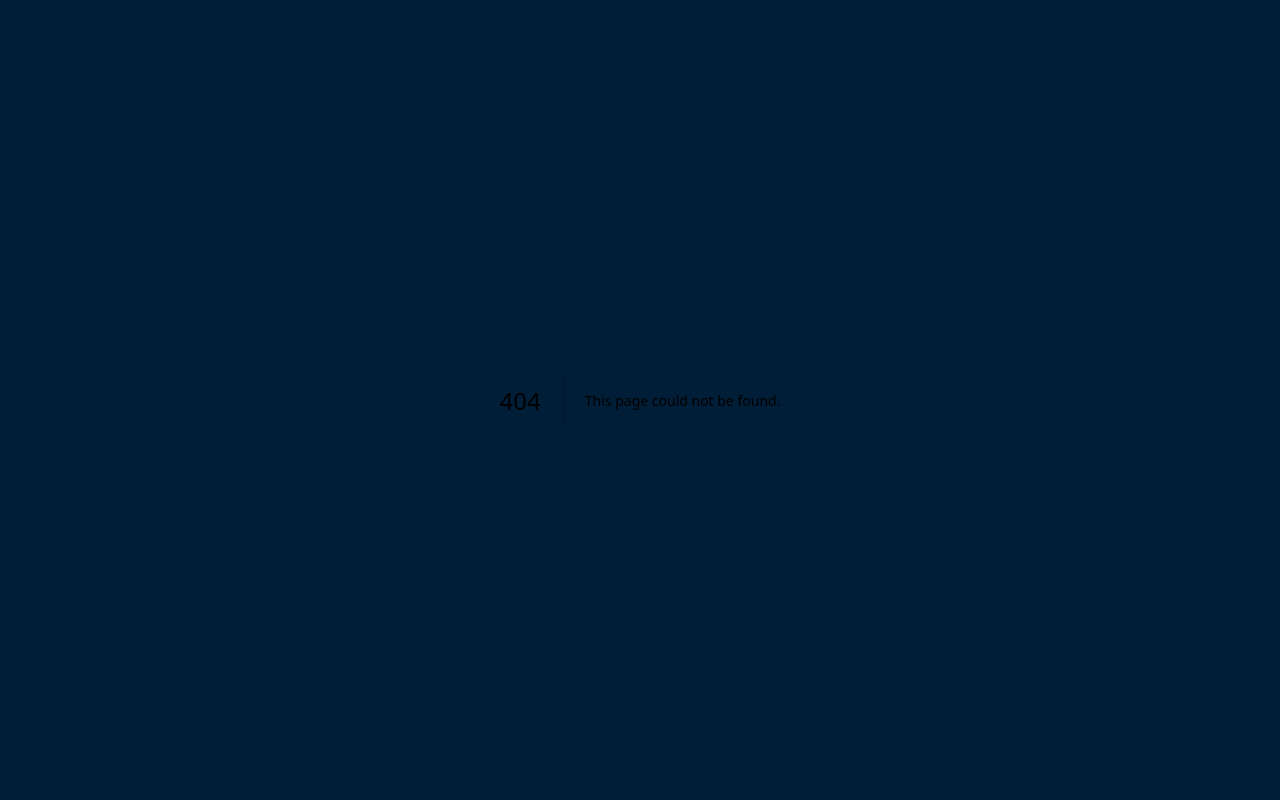
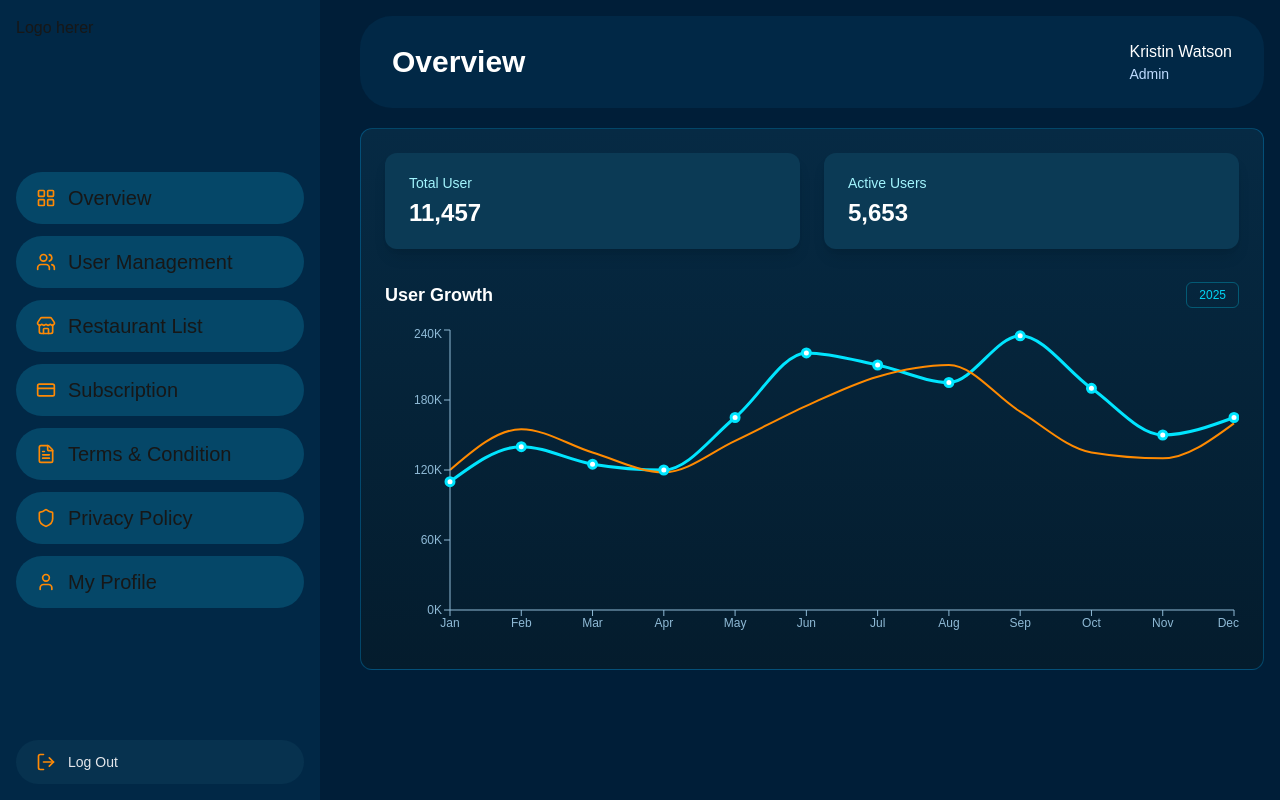
Before and after one commit to sparktechagency/silicon-fastfood-buddy-dashboard, a Next.js app: page /dashboard in a window 1280 px wide. Before the commit this address had no page. Built offline with nearby package versions, Linux system fonts and the light colour scheme.

Commit message:
new branch create

```diff
--- /dev/null
+++ b/app/(dashboard)/dashboard/page.tsx
@@ -0,0 +1,11 @@
+import Navbar from "../../share/Navbar";
+import ChartBar from "@/components/overview/Chartbar";
+
+export default function page() {
+  return (
+    <div className="">
+      <Navbar />
+      <ChartBar />
+    </div>
+  );
+}
--- a/app/(dashboard)/page.tsx
+++ /dev/null
@@ -1,12 +0,0 @@
-import UserGrowthDashboard from "@/components/overview/Chartbar";
-import React from "react";
-import Navbar from "../share/Navbar";
-
-export default function page() {
-  return (
-    <div className="">
-      <Navbar />
-      <UserGrowthDashboard />
-    </div>
-  );
-}
--- a/components/overview/Chartbar.tsx
+++ b/components/overview/Chartbar.tsx
@@ -24,7 +24,7 @@ const data = [
   { month: "Dec", users: 165000, active: 160000 },
 ];
 
-export default function UserGrowthDashboard() {
+export default function ChartBar() {
   return (
     <section className="rounded-xl border border-sky-500/30 bg-linear-to-b from-[#062A44] to-[#041C2D] p-6 mt-5">
       {/* Stats */}
```
Also changed, not shown: components/sidebar/Sidebar.tsx (+7 -7 lines).
